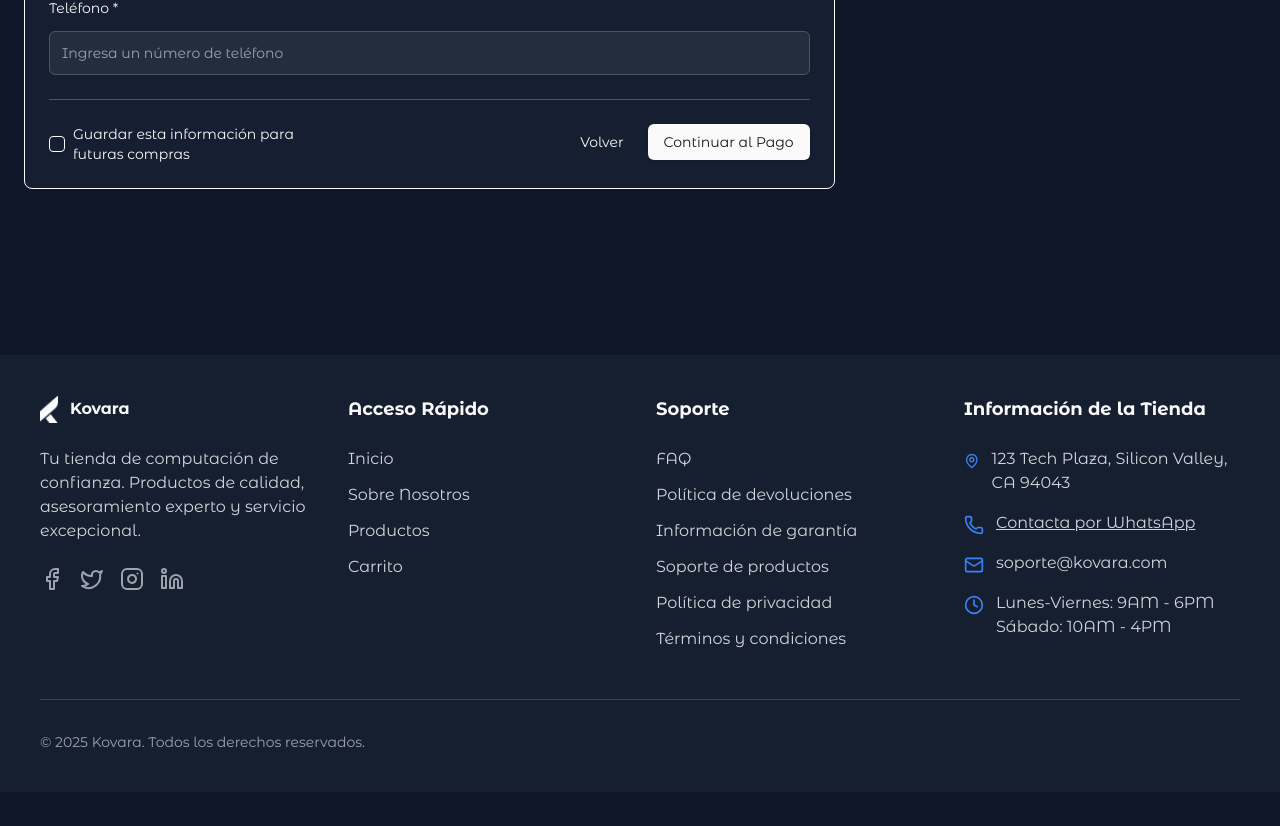
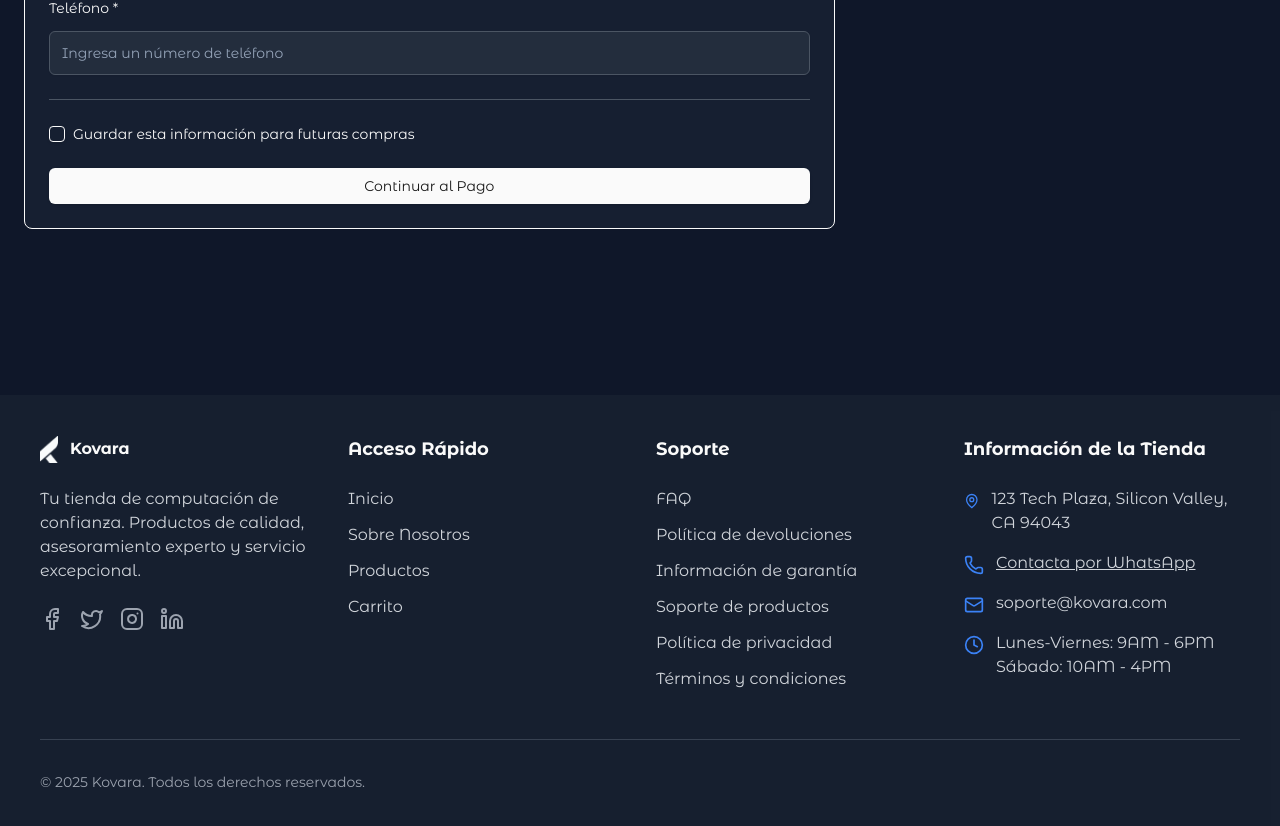
Before and after one commit to aaronportobanco/kovara-website, a Next.js app: page /checkout-page in a window 1280 px wide. Shown: the part 860-1686 px from the top of the page. Before the commit the page ends 1652 px from the top, so only its background shows below. Built offline with nearby package versions, Linux system fonts and the light colour scheme.

Commit message:
feat: simplify ShippingForm layout by consolidating buttons and improving structure

```diff
--- a/src/app/checkout-page/components/ShippingForm.jsx
+++ b/src/app/checkout-page/components/ShippingForm.jsx
@@ -139,24 +139,17 @@ export function ShippingForm() {
           />
         </div>
         <Separator className="my-2 bg-gray-600" />
-        <div className="flex justify-between ">
+
         <div className="flex items-center space-x-2">
           <Checkbox id="saveInfo" />
           <Label htmlFor="saveInfo" className="text-sm">
             Guardar esta información para futuras compras
           </Label>
         </div>
-          <div className="w-full flex justify-end gap-2">
-            <Button
-              type="submit"
-              variant="outlined"
-              className="transition-colors"
-            >
-              Volver
+
+        <Button type="submit" className="w-full">
+          Continuar al Pago
         </Button>
-            <Button type="submit">Continuar al Pago</Button>
-          </div>
-        </div>
       </form>
     </section>
   );
```
Lines whose indentation alone changed are shown as unchanged.
